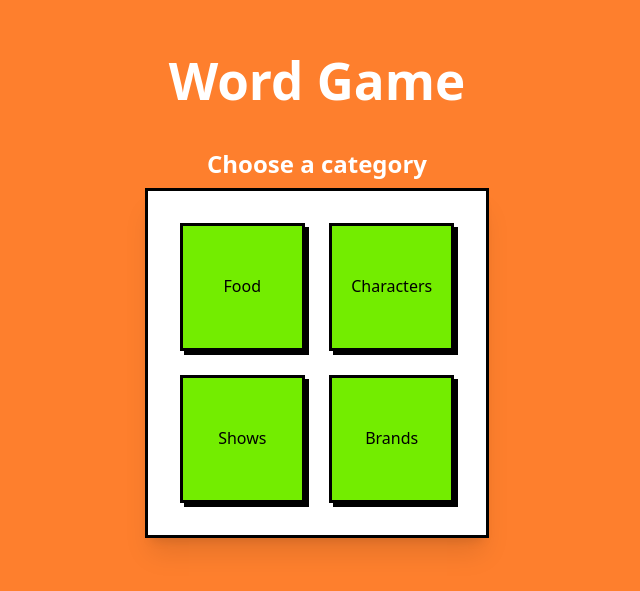
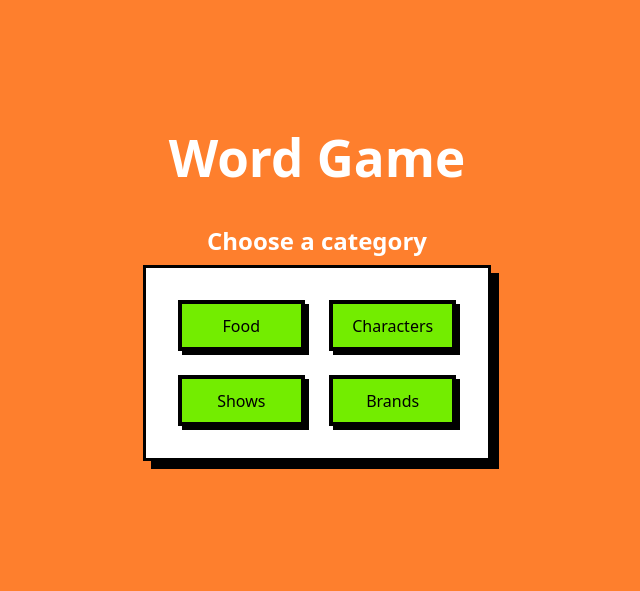
Before and after one commit to HarithHadi/lepak, a React (Vite) app: page /WordGame in a window 1280 px wide. Shown: the part 105-696 px from the top of the page, without its empty margins (323-963 px from the left). Built offline with nearby package versions, Linux system fonts and the light colour scheme.

Commit message:
fixed buttons on categories and added more

```diff
--- a/src/Components/StartWord.tsx
+++ b/src/Components/StartWord.tsx
@@ -9,7 +9,7 @@ interface StartWordProps {
 
 export default function StartWord({ onSelect }: StartWordProps){
 const categories: Category[] = [
-    { name: "Food", words: ['Nasi Lemak', 'Chicken Tenders', 'Durian'] },
+    { name: "Food", words: ['Nasi Lemak', 'Chicken Tenders', 'Durian', 'Banana', 'Tomyam', 'Fish', 'Roti Canai', 'Budu','Keropok Lekor'] },
     { name: "Characters", words: ['Bruno Mars', 'Katy Perry', 'Ariana Grande', 'Dwayne Rock Johnson', 'Brad Pitt', 'Hello Kitty', 'Mickey Mouse'] },
     { name: "Shows", words: ['Friends', 'Upin Ipin', 'Tom & Jerry', 'Pink Panther', 'Simpsons', 'Dora The Explorer'] },
     { name: "Brands", words: ['Coca Cola', 'Red Bull', 'Apple', 'IKEA', 'Disney', 'Mydin', 'KFC'] },
@@ -20,23 +20,13 @@ const categories: Category[] = [
     return(
         <>
         <h2 className="text-2xl font-black text-white pb-2">Choose a category</h2>
-        <div className="grid grid-cols-2 items-center gap-6 p-8 bg-white border-3 shadow-xl border-black hover:shadow-[8px_8px_0_0] hover:scale-101 duration-50 ease-in-out">
+        <div className="grid grid-cols-2 items-center gap-6 p-8 bg-white border-3 border-black shadow-[8px_8px_0_0]  duration-50 ease-in-out">
 
             {categories.map((category) => (
                 <button
                     key={category.name}
                     onClick={() => onSelect(category.words)}
-                    className="h-32
-                            text-2xl
-                            font-bold
-                            rounded-xl
-                            border-3
-                            shadow-md
-                            hover:scale-105
-                            transition
-                            flex
-                            items-center
-                            justify-center"
+                    className="bg-green-500 text-white px-10 py-4 rounded-xl font-bold shadow-[4px_4px_0_0_rgba(0,0,0,1)] hover:shadow-none hover:translate-x-1 hover:translate-y-1 transition-all"
                             >
                     {category.name}
                 </button>
--- a/src/pages/Home.tsx
+++ b/src/pages/Home.tsx
@@ -5,7 +5,7 @@ export default function Home() {
 
   return (
     <div className="flex flex-col items-center gap-4 p-10">
-      <h1 className="font-bold text-2xl">Choose your game</h1>
+      <h1 className="font-bold text-2xl text-white">Choose your game</h1>
 
       {/* --- LOCKED GAME (Mafia) --- */}
       <div className="relative group">
--- a/src/pages/Start.tsx
+++ b/src/pages/Start.tsx
@@ -4,7 +4,7 @@ export default function start(){
 
     return(
         <>
-        <h1 className="font-bold p-8">Welcome to Lepak!</h1>
+        <h1 className="font-bold p-8 text-white">Welcome to Lepak!</h1>
         <button onClick={() => navigate("/home")} className="bg-green-500 text-white px-10 py-4 rounded-xl font-bold shadow-[4px_4px_0_0_rgba(0,0,0,1)] hover:shadow-none hover:translate-x-1 hover:translate-y-1 transition-all" >
             Start Game
         </button>
```
